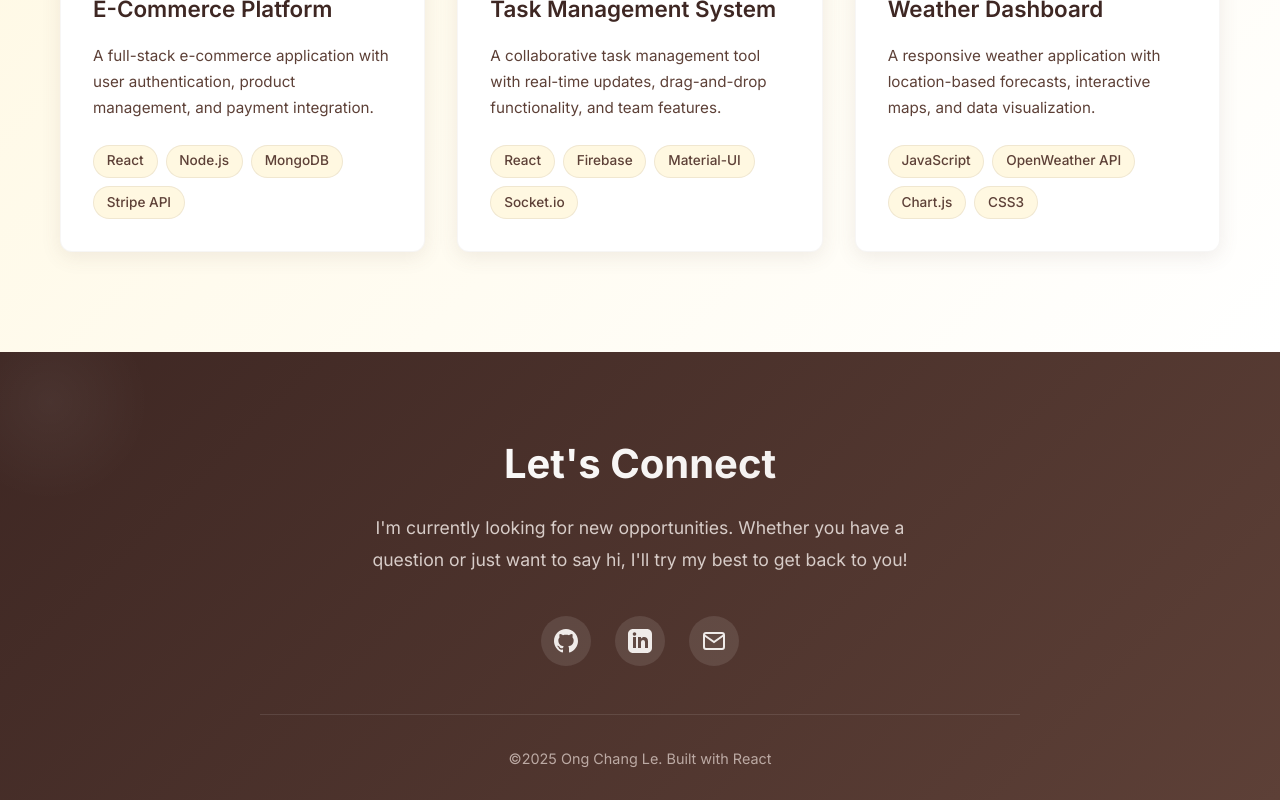
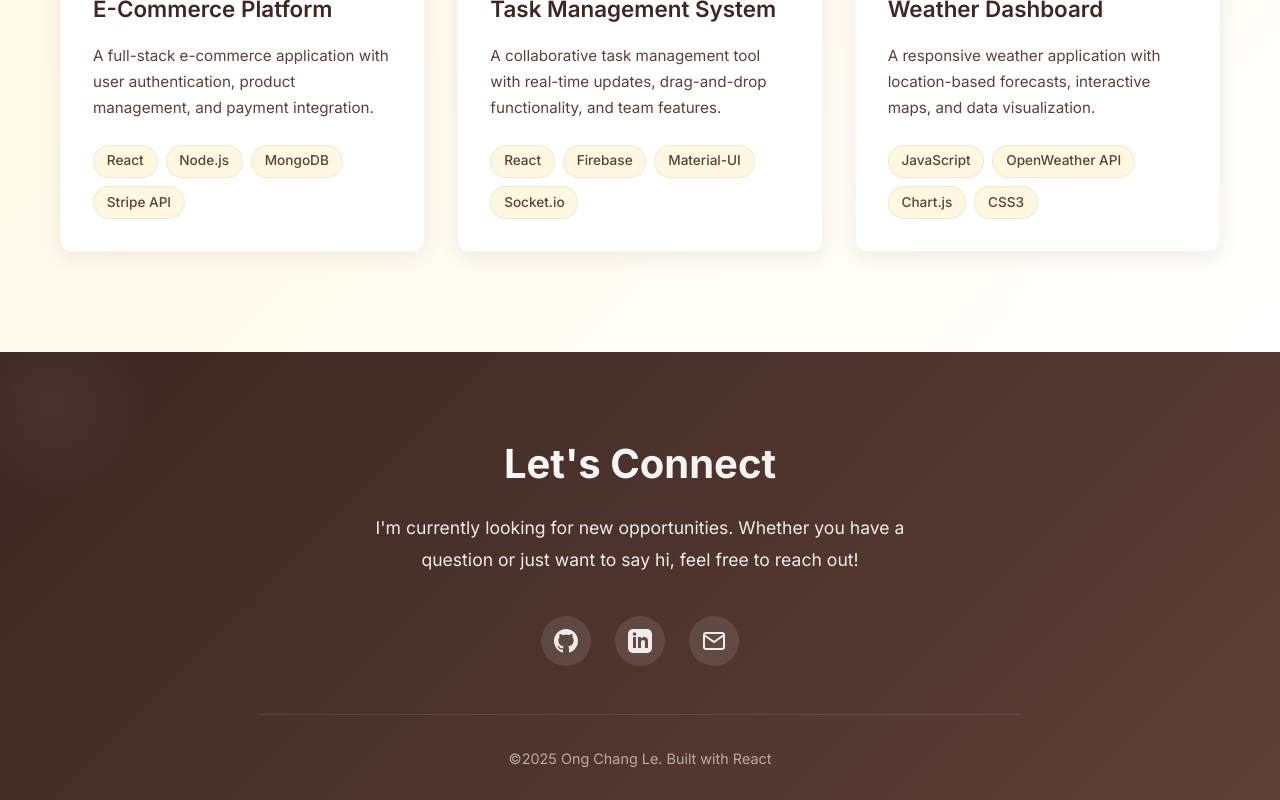
Before and after one commit to ongcl03/ongcl03.github.io, a React (Vite) app: page / in a window 1280 px wide. Shown: the part 1842-2642 px from the top of the page. Built offline with nearby package versions, Linux system fonts and the light colour scheme.

Commit message:
feat: Update footer subtitle color and revise contact message for clarity

```diff
--- a/src/components/Footer.css
+++ b/src/components/Footer.css
@@ -40,7 +40,7 @@
 
 .footer-subtitle {
   font-size: 1.1rem;
-  color: #d7ccc8;
+  color: #efebe9;
   line-height: 1.8;
   margin-bottom: 2.5rem;
   max-width: 600px;
--- a/src/components/Footer.jsx
+++ b/src/components/Footer.jsx
@@ -9,8 +9,7 @@ const Footer = () => {
           <h2 className="footer-title">Let's Connect</h2>
           <p className="footer-subtitle">
             I'm currently looking for new opportunities. Whether you have a
-            question or just want to say hi, I'll try my best to get back to
-            you!
+            question or just want to say hi, feel free to reach out!
           </p>
 
           <div className="social-links">
```
